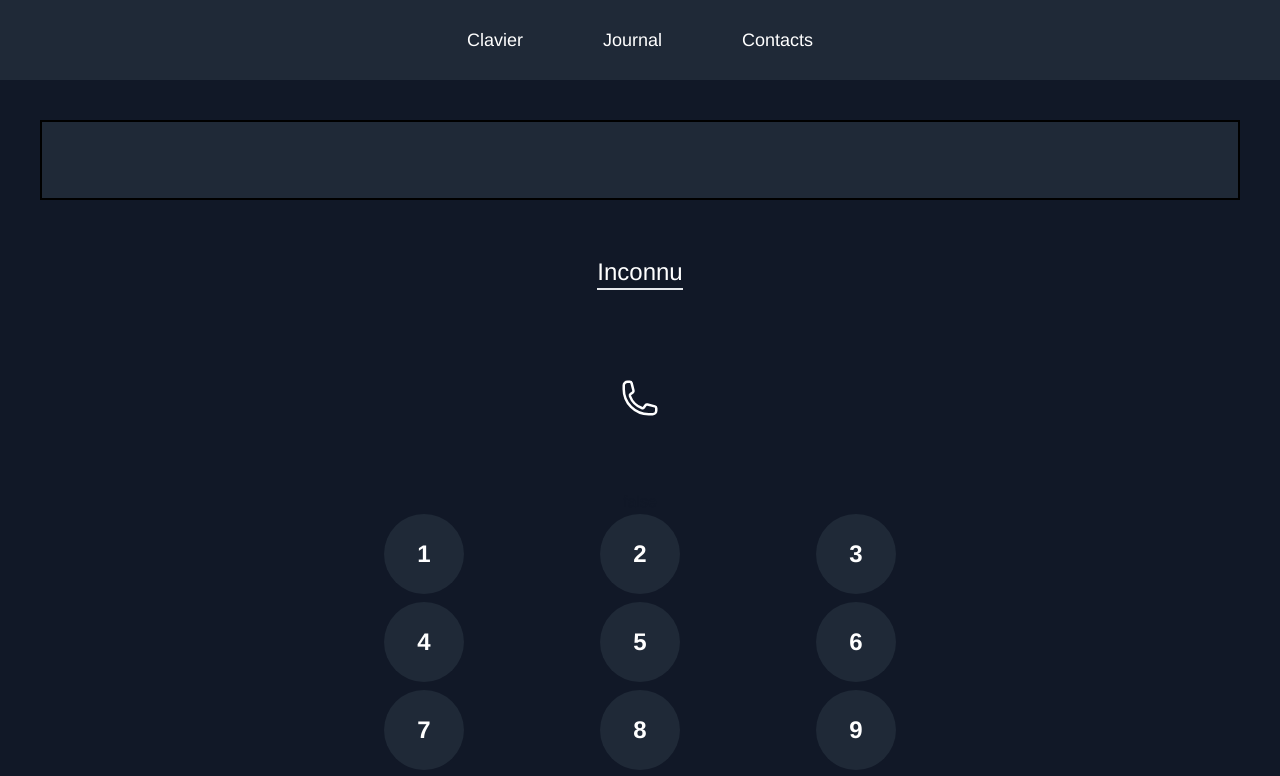
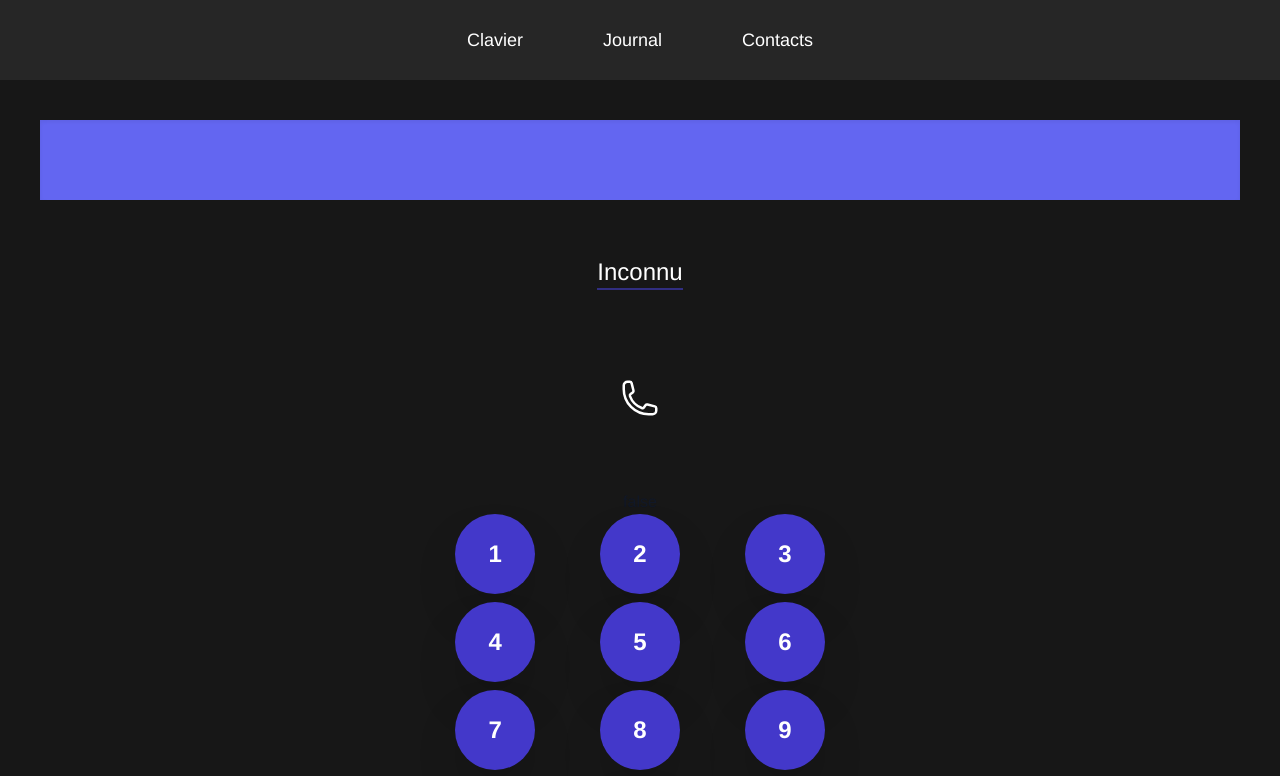
Before and after one commit to FannyGautierr/Rendu_vue, a Vue app: page / in a window 1280 px wide. Shown: the top 776 px of the page. Built offline with nearby package versions, Linux system fonts and the light colour scheme.

Commit message:
change colors

```diff
--- a/src/App.vue
+++ b/src/App.vue
@@ -1,6 +1,6 @@
 <template>
 
-  <nav class="h-20 bg-gray-800 flex justify-center items-center gap-20 m-center">
+  <nav class="h-20  flex justify-center items-center gap-20 m-center bg-secondary">
     <router-link to="/" class="text-lg text-white">Clavier</router-link>
     <router-link to="/journal" class="text-lg text-white">Journal</router-link>
     <router-link to="/contact" class="text-lg text-white">Contacts</router-link>
--- a/src/components/DisplayNumber.vue
+++ b/src/components/DisplayNumber.vue
@@ -1,6 +1,6 @@
 <template>
 
-    <div class=" h-20 bg-gray-800 border-2 border-solid border-black m-10 text-white text-2xl flex justify-center items-center font-bold">
+    <div class=" h-20 bg-accentLight shadow-inner border-1 border-solid border-white m-10 text-white text-2xl flex justify-center items-center font-bold">
         <span v-for="(numbe, index) in number" :key="index">
             {{ numbe }}
           </span>
--- a/src/index.css
+++ b/src/index.css
@@ -5,6 +5,7 @@
 @tailwind utilities;
 
 html{
-    background-color: rgba(17, 24, 39, 1);
+    background-color: rgb(23 23 23);
+    color: white;
 
 }
--- a/src/views/ClavierView.vue
+++ b/src/views/ClavierView.vue
@@ -5,7 +5,7 @@
     <div class="personn-name" v-if=" number.length < 11  ">
     <div v-for="(contact, index) in contacts" :key="index" >
         <div class="flex flex-col gap-4 justify-center items-center" v-if="contact.number === number" >
-            <span class="text-white text-2xl border-b-2 m-4">{{contact.name}}</span>
+            <span class="text-white text-2xl border-b-2 border-accentDark m-4">{{contact.name}}</span>
             <CallButton :number="number" :name="contact.name"/>
             <span class="text-gray-900">{{ find=true }}</span>
         </div>
@@ -14,25 +14,25 @@
 
     </div>
     <div v-if="number.length<11 && !find" class="flex flex-col gap-4 justify-center items-center">
-        <span class="text-white text-2xl border-b-2 m-4">Inconnu</span>
+        <span class="text-white text-2xl border-b-2 m-4 border-accentDark">Inconnu</span>
         <CallButton :number="number" :name="number"/>
         <span class="text-gray-900">{{ find=false }}</span>
 
     </div>
 
 
-    <div class="grid gap-2 grid-cols-3 w-1/2 m-center">
+    <div class="grid gap-2 grid-cols-3 w-1/3 m-center">
 
-    <div @click="addNumber(1)" class="p-2 bg-gray-800 rounded-full w-20 h-20 text-white m-center flex items-center justify-center drop-shadow-2xl text-2xl font-bold">1</div>
-    <div @click="addNumber(2)" class="p-2 bg-gray-800 rounded-full w-20 h-20 text-white m-center flex items-center justify-center drop-shadow-2xl text-2xl font-bold">2</div>
-    <div @click="addNumber(3)" class="p-2 bg-gray-800 rounded-full w-20 h-20 text-white m-center flex items-center justify-center drop-shadow-2xl text-2xl font-bold">3</div>
-    <div @click="addNumber(4)" class="p-2 bg-gray-800 rounded-full w-20 h-20 text-white m-center flex items-center justify-center drop-shadow-2xl text-2xl font-bold">4</div>
-    <div @click="addNumber(5)" class="p-2 bg-gray-800 rounded-full w-20 h-20 text-white m-center flex items-center justify-center drop-shadow-2xl text-2xl font-bold">5</div>
-    <div @click="addNumber(6)" class="p-2 bg-gray-800 rounded-full w-20 h-20 text-white m-center flex items-center justify-center drop-shadow-2xl text-2xl font-bold">6</div>
-    <div @click="addNumber(7)" class="p-2 bg-gray-800 rounded-full w-20 h-20 text-white m-center flex items-center justify-center drop-shadow-2xl text-2xl font-bold">7</div>
-    <div @click="addNumber(8)" class="p-2 bg-gray-800 rounded-full w-20 h-20 text-white m-center flex items-center justify-center drop-shadow-2xl text-2xl font-bold">8</div>
-    <div @click="addNumber(9)" class="p-2 bg-gray-800 rounded-full w-20 h-20 text-white m-center flex items-center justify-center drop-shadow-2xl text-2xl font-bold">9</div>
-    <div @click="addNumber(0)" class="p-2 bg-gray-800 rounded-full w-20 h-20 text-white m-center flex items-center justify-center col-start-2 drop-shadow-2xl text-2xl font-bold">0</div>
+    <div @click="addNumber(1)" class="p-2 bg-accent shadow-2xl rounded-full w-20 h-20 text-white m-center flex items-center justify-center drop-shadow-2xl text-2xl font-bold">1</div>
+    <div @click="addNumber(2)" class="p-2 bg-accent shadow-2xl rounded-full w-20 h-20 text-white m-center flex items-center justify-center drop-shadow-2xl text-2xl font-bold">2</div>
+    <div @click="addNumber(3)" class="p-2 bg-accent shadow-2xl rounded-full w-20 h-20 text-white m-center flex items-center justify-center drop-shadow-2xl text-2xl font-bold">3</div>
+    <div @click="addNumber(4)" class="p-2 bg-accent shadow-2xl rounded-full w-20 h-20 text-white m-center flex items-center justify-center drop-shadow-2xl text-2xl font-bold">4</div>
+    <div @click="addNumber(5)" class="p-2 bg-accent shadow-2xl rounded-full w-20 h-20 text-white m-center flex items-center justify-center drop-shadow-2xl text-2xl font-bold">5</div>
+    <div @click="addNumber(6)" class="p-2 bg-accent shadow-2xl rounded-full w-20 h-20 text-white m-center flex items-center justify-center drop-shadow-2xl text-2xl font-bold">6</div>
+    <div @click="addNumber(7)" class="p-2 bg-accent shadow-2xl rounded-full w-20 h-20 text-white m-center flex items-center justify-center drop-shadow-2xl text-2xl font-bold">7</div>
+    <div @click="addNumber(8)" class="p-2 bg-accent shadow-2xl rounded-full w-20 h-20 text-white m-center flex items-center justify-center drop-shadow-2xl text-2xl font-bold">8</div>
+    <div @click="addNumber(9)" class="p-2 bg-accent shadow-2xl rounded-full w-20 h-20 text-white m-center flex items-center justify-center drop-shadow-2xl text-2xl font-bold">9</div>
+    <div @click="addNumber(0)" class="p-2 bg-accent shadow-2xl rounded-full w-20 h-20 text-white m-center flex items-center justify-center col-start-2 drop-shadow-2xl text-2xl font-bold">0</div>
 
 
 
--- a/src/views/ContactForm.vue
+++ b/src/views/ContactForm.vue
@@ -1,5 +1,5 @@
 <template>
-<form action="" @submit.prevent="submitForm()" class="flex flex-col justify-items items-center gap-4 p-4 bg-gray-800  w-1/2 m-center mt-10">
+<form action="" @submit.prevent="submitForm()" class="flex flex-col justify-items items-center gap-4 p-4 bg-accent  w-1/2 m-center mt-10">
     <input type="text" placeholder="name" v-model="contactForm.name" class="p-2">
     <input type="tel" placeholder="phone number" v-model="contactForm.number" class="p-2">
 
--- a/src/views/ContactView.vue
+++ b/src/views/ContactView.vue
@@ -1,6 +1,6 @@
 <template>
     <div class="mt-10">
-    <router-link to="/contactForm" class="text-black text-2xl p-2 bg-white">+ Add a new Contact</router-link>
+    <router-link to="/contactForm" class="text-black bg-accent text-2xl p-2">+ Add a new Contact</router-link>
     </div>
     <div class="home">
 
--- a/tailwind.config.js
+++ b/tailwind.config.js
@@ -7,7 +7,17 @@ module.exports = {
        extend: {
         margin:{
             center: "0 auto",
-        }
+        },
+       colors:{
+         primary :"rgb(23 23 23)",
+         secondary:"rgb(38 38 38)",
+         accent:"rgb(67 56 202)",
+         accentDark:"rgb(49 46 129)",
+         accentLight:"rgb(99 102 241)"
+       },
+       boxShadow:{
+        inset:"inset 2px 4px 8px 0 rgb(0 0 0 / 0.5)"
+       }
        },
      },
      variants: {
```
